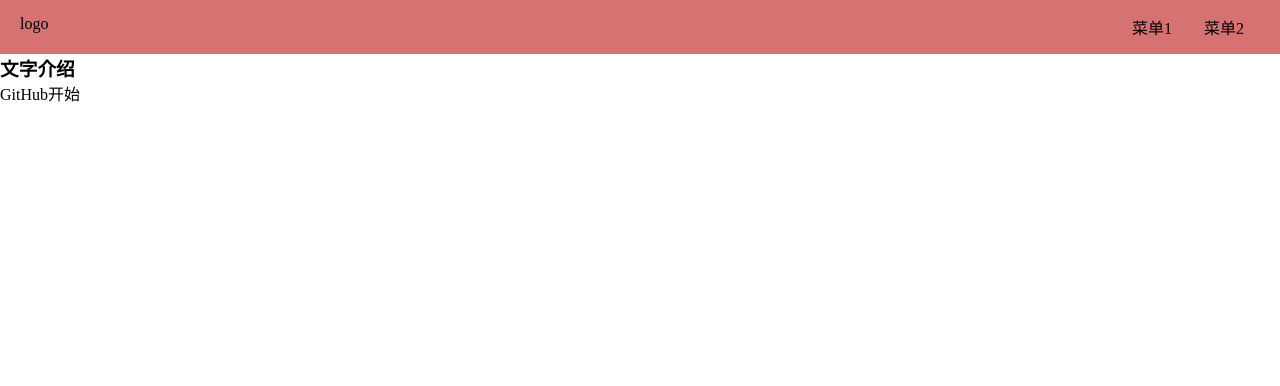
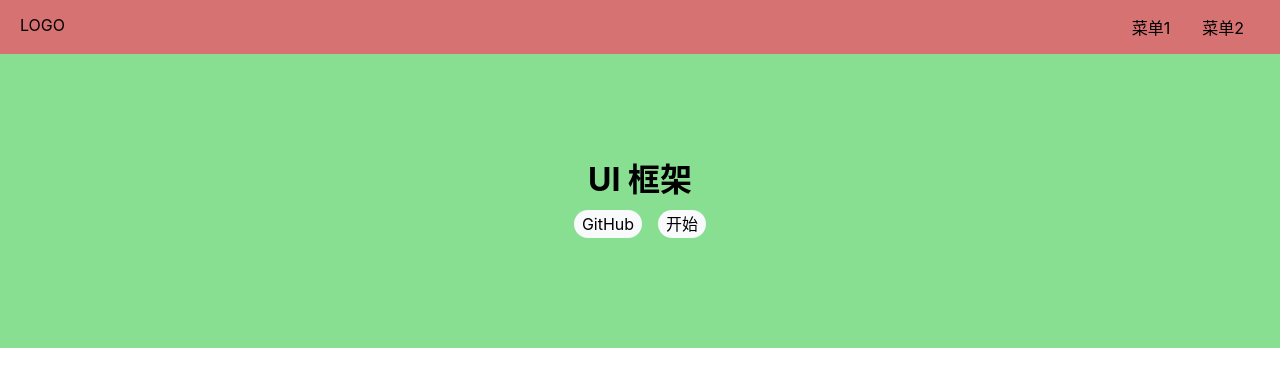
Before and after one commit to ErXun/test-vite, a Vue app: page / in a window 1280 px wide. Shown: the top 386 px of the page. Built offline with nearby package versions, Linux system fonts and the light colour scheme.

Commit message:
实现 aside 的切换

```diff
--- a/src/App.vue
+++ b/src/App.vue
@@ -2,10 +2,14 @@
   <router-view />
 </template>
 
-<script>
-
+<script lang='ts'>
+import { ref, provide } from "vue";
 
 export default {
-  name: 'App',
-}
+  name: "App",
+  setup() {
+    const asideVisible = ref(false);
+    provide("asideVisible", asideVisible);
+  },
+};
 </script>
--- a/src/components/Tobnav.vue
+++ b/src/components/Tobnav.vue
@@ -1,6 +1,6 @@
 <template>
   <div class="topnav">
-    <div class="logo">logo</div>
+    <div class="logo" @click="toggleMenu">LOGO</div>
     <ul class="menu">
       <li>菜单1</li>
       <li>菜单2</li>
@@ -8,8 +8,18 @@
   </div>
 </template>
 
-<script>
-export default {};
+<script lang='ts'>
+import { inject, Ref } from "vue";
+
+export default {
+  setup() {
+    const asideVisible = inject<Ref<boolean>>("asideVisible");
+    const toggleMenu = () => {
+      asideVisible.value = !asideVisible.value;
+    };
+    return { toggleMenu };
+  },
+};
 </script>
 <style scoped lang='scss'>
 .topnav {
--- a/src/index.scss
+++ b/src/index.scss
@@ -11,9 +11,11 @@ a {
   text-decoration: none;
   color: inherit;
   &:hover {
-    border-bottom: 1px solid;
+    cursor: pointer;
   }
 }
 body {
   margin: 0;
+  font-size: 16px;
+  font-family: -apple-system, "Noto Sans", "Helvetica Neue", Helvetica, "Nimbus Sans L", Arial, "Liberation Sans", "PingFang SC", "Hiragino Sans GB", "Noto Sans CJK SC", "Source Han Sans SC", "Source Han Sans CN", "Microsoft YaHei", "Wenquanyi Micro Hei", "WenQuanYi Zen Hei", "ST Heiti", SimHei, "WenQuanYi Zen Hei Sharp", sans-serif;
 }
--- a/src/views/Doc.vue
+++ b/src/views/Doc.vue
@@ -1,19 +1,59 @@
 <template>
   <Tobnav />
   <div class="content">
-    <aside>aside</aside>
+    <aside v-if="asideVisible">
+      <ul>
+        <li>
+          <h3>组件列表</h3>
+        </li>
+        <li>
+          <router-link to>Switch 组件</router-link>
+        </li>
+        <li>
+          <router-link to>Button 组件</router-link>
+        </li>
+        <li>
+          <router-link to>Dialog 组件</router-link>
+        </li>
+        <li>
+          <router-link to>Tabs 组件</router-link>
+        </li>
+      </ul>
+    </aside>
     <main>main</main>
   </div>
 </template>
 
-<script>
+<script lang='ts'>
 import Tobnav from "../components/Tobnav.vue";
+import { inject, Ref } from "vue";
+
 export default {
   components: {
     Tobnav,
   },
+  setup() {
+    const asideVisible = inject<Ref<boolean>>("asideVisible");
+    return { asideVisible };
+  },
 };
 </script>
 <style scoped lang='scss'>
-
+.content {
+  display: flex;
+  width: 100%;
+  > aside {
+    width: 30%;
+    max-width: 260px;
+    min-width: 150px;
+    background-color: rgb(170, 212, 233);
+    padding: 10px 0 10px 15px;
+    > ul li {
+      margin: 10px 0;
+    }
+  }
+  > main {
+    width: 70%;
+  }
+}
 </style>
--- a/src/views/Home.vue
+++ b/src/views/Home.vue
@@ -1,10 +1,10 @@
 <template>
   <Tobnav />
   <div class="banner">
-    <h3>文字介绍</h3>
+    <h1>UI 框架</h1>
     <p class="actions">
-      <a href>GitHub</a>
-      <a href>开始</a>
+      <a href="https://github.com/">GitHub</a>
+      <router-link to='/doc'>开始</router-link>
     </p>
   </div>
 </template>
@@ -17,3 +17,26 @@ export default {
   },
 };
 </script>
+<style scoped lang='scss'>
+.banner {
+  padding: 100px 0;
+  background-color: rgb(137, 223, 145);
+  display: flex;
+  justify-content: center;
+  align-items: center;
+  flex-direction: column;
+  > .actions {
+    padding: 10px 0;
+    > a {
+      display: inline-block;
+      margin: 0 8px;
+      padding: 0px 8px;
+      background-color: rgb(249, 250, 252);
+      $h: 28px;
+      height: $h;
+      line-height: $h;
+      border-radius: $h/2;
+    }
+  }
+}
+</style>
```
